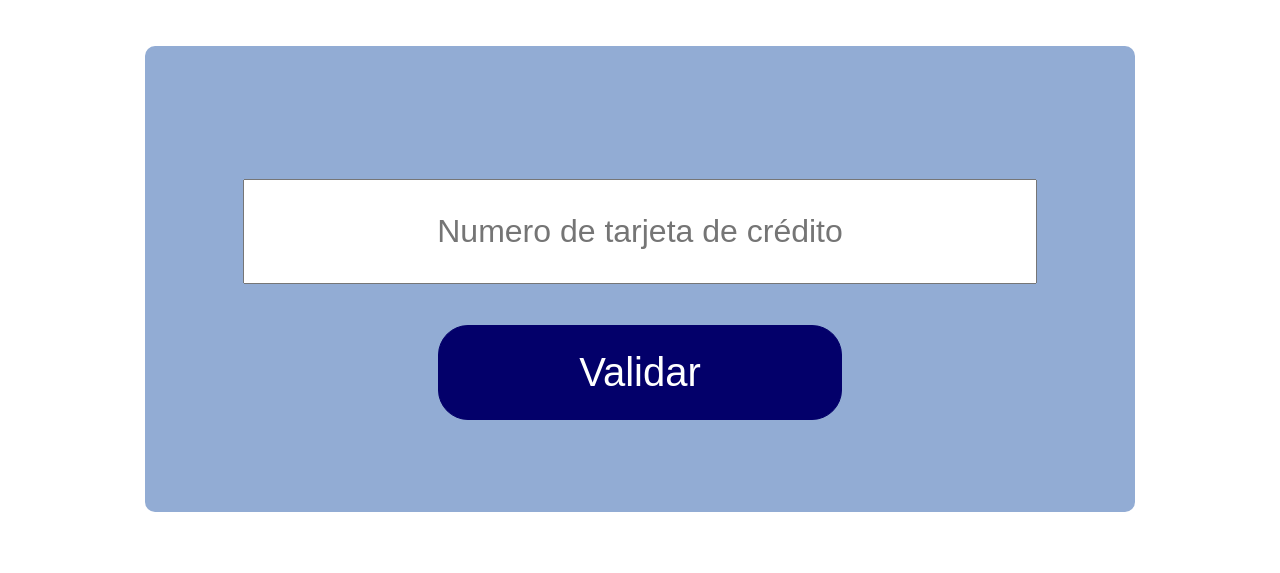
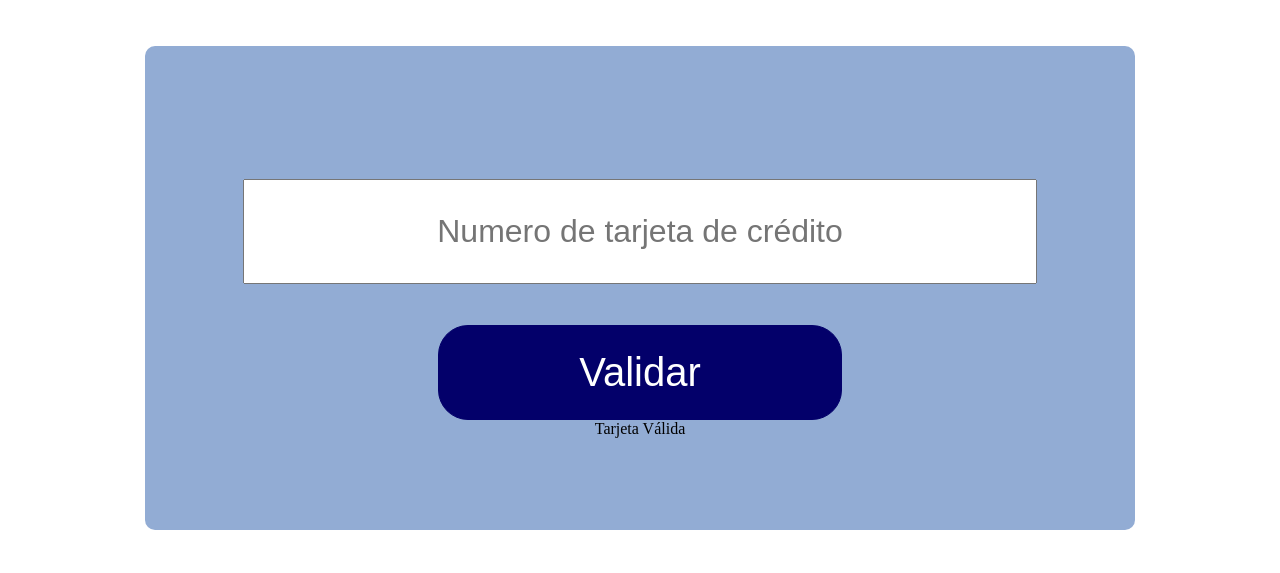
Before and after one commit to monocuka/card-validation, a plain HTML site: page src/index.html in a window 1280 px wide. Both pictures are taken after a click on the button "Validar". Shown: the part 1453-2026 px from the top of the page. Drawn offline with Linux system fonts and the light colour scheme.

Commit message:
feat: create function card validator

```diff
--- a/src/index.html
+++ b/src/index.html
@@ -18,6 +18,7 @@
       <div id="callAction">
         <input type="text" id="cardCreditNumber" name="creditNumber"  max="16" placeholder="Numero de tarjeta de crédito">
         <button id="validator">Validar</button>
+        <div id="response"></div>
       </div>
     </main>
     <footer>
--- a/src/index.js
+++ b/src/index.js
@@ -1,3 +1,16 @@
 import validator from './validator.js';
 
-console.log(validator);
+const getNumberCard = () => {
+
+    const numberCard = document.getElementById("cardCreditNumber").value;
+    const result = validator.isValid(numberCard);
+    const trueResponse = "Tarjeta Válida"
+    const falseResponse = "tarjeta No Válida";
+
+    //console.log(numberCard);
+
+    const checkValidate = document.getElementById("response");
+    checkValidate.innerHTML = result ? trueResponse : falseResponse;
+}
+const buttonCardValidate = document.getElementById("validator");
+buttonCardValidate.addEventListener("click", getNumberCard);
--- a/src/validator.js
+++ b/src/validator.js
@@ -1,5 +1,44 @@
 const validator = {
-  // ...
-};
+
+      isValid(number){
+
+        const cardArray = number.split("").reverse().join("");
+
+        let arrFilter = [];
+        let arrFilterImpar = [];
+
+        for (let i = 1; i < cardArray.length; i += 2) {
+            arrFilter.push(cardArray[i]);
+          }
+          for (let i = 0; i < cardArray.length; i += 2) {
+            arrFilterImpar.push(parseInt(cardArray[i]))
+          }
+
+        let arrFilterPair = [];
+        let counter = 0;
+
+        for (let i = 0; i < arrFilter.length; i++) {
+            counter = arrFilter[i] * 2;
+            if (counter > 9) {
+
+              let secondDigit = counter % 10;
+              let firstDigit = parseInt(counter / 10);
+              let result = secondDigit + firstDigit;
+              arrFilterPair.push(result);
+          }else{
+            arrFilterPair.push(counter);
+          }
+        }
+
+
+        const arrNumbers = [...arrFilterImpar, ...arrFilterPair];
+        let sums = 0;
+        for (let i = 0; i < arrNumbers.length; i++) {
+            sums += arrNumbers[i];
+        }
+          return sums % 10 === 0 ;
+      }
+    }
+
 
 export default validator;
```
Also changed, not shown: test/validator.spec.js (+4 -4 lines).
